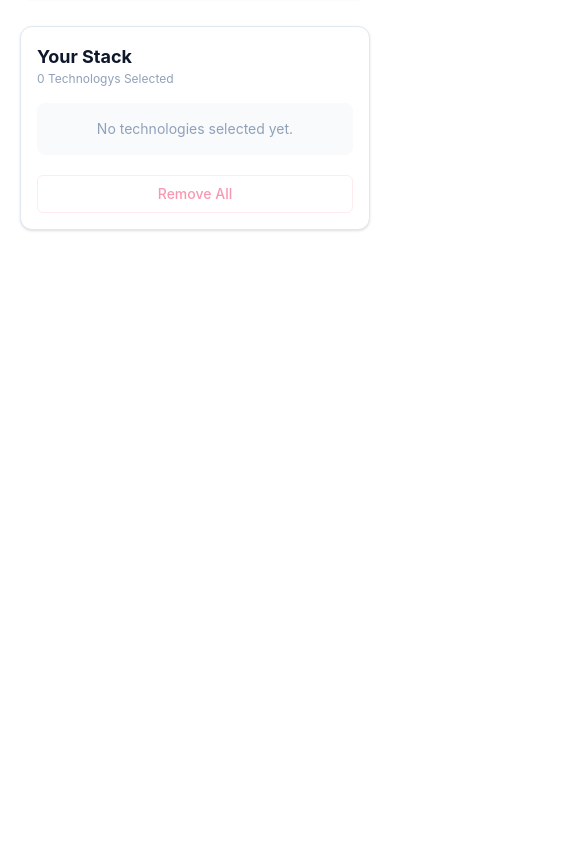
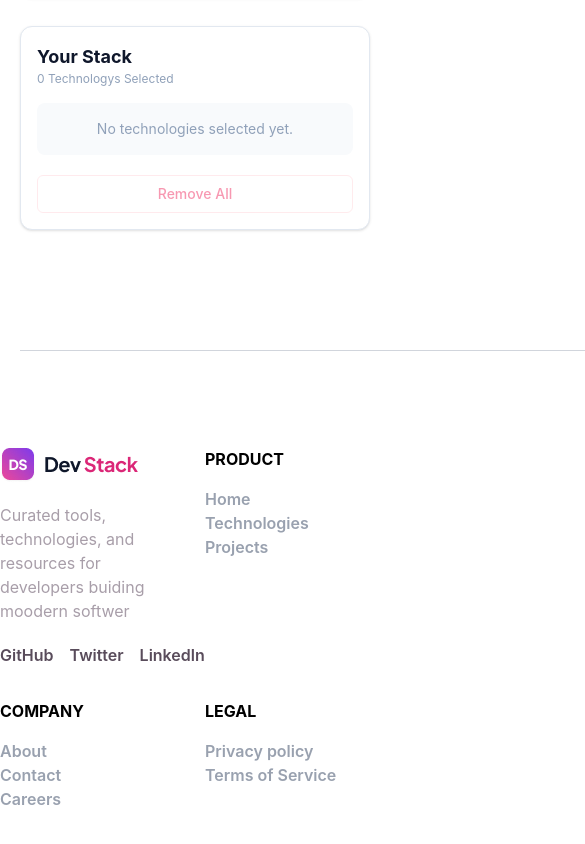
Before and after one commit to bkashsaifur049-creator/assainmenA05, a React (Vite) app: page / in a window 390 px wide. Shown: the part 5097-5941 px from the top of the page, 585 px wide, since content can reach past the window. Before the commit the page ends 5367 px from the top, so only its background shows below. Built offline with nearby package versions, Linux system fonts and the light colour scheme.

Commit message:
Add responsive technology cards section

```diff
--- a/src/App.tsx
+++ b/src/App.tsx
@@ -2,6 +2,7 @@
 import Naver from "./component/Naver"
 import Hero from "./component/Hero"
 import TechnologyCard from "./component/type/technologies"
+import Fotter from "./component/fotter"
 function App() {
 
 
@@ -11,6 +12,7 @@ function App() {
       <Naver></Naver>
       <Hero></Hero>
       <TechnologyCard></TechnologyCard>
+      <Fotter></Fotter>
     </>
   )
 }
--- /dev/null
+++ b/src/component/fotter.tsx
@@ -0,0 +1,48 @@
+import React from 'react';
+import logo from "../assets/logo-text.png"
+const Fotter = () => {
+    return (
+        <div>
+        <div className='grid grid-cols-2 mb-6 gap-5 mt-14 mr-0 container mx-auto md:grid-cols-4 max-w-6xl'>
+            <div>
+            <img src={logo} alt='foter logo'/>
+            <p className='text-mauve-400 mt-5'>Curated tools, technologies, and resources for developers buiding<br/> moodern softwer</p>
+            <ul className='flex gap-4 font-semibold text-mauve-600 mb-3 mt-5'>
+                <li>GitHub</li>
+                <li>Twitter</li>
+                <li>Linkedln</li>
+            </ul>
+            </div>
+            <div>
+                <h2 className='font-bold text-black'>PRODUCT</h2>
+                <ul className='font-semibold text-gray-400 mt-4'>
+                    <li>Home</li>
+                    <li>Technologies</li>
+                    <li>Projects</li>
+                </ul>
+            </div>
+            <div>
+                <h2 className='font-bold text-black'>COMPANY</h2>
+                <ul className='font-semibold text-gray-400 mt-4'>
+                    <li>About</li>
+                    <li>Contact</li>
+                    <li>Careers</li>
+                </ul>
+            </div>
+            <div>
+                <h2 className='font-bold text-black'>LEGAL</h2>
+                <ul className='font-semibold text-gray-400 mt-4'>
+                    <li>Privacy policy</li>
+                    <li>Terms of Service</li>
+                </ul>
+            </div>
+            <div className="h-px w-280 mt-30 bg-gray-300"></div>
+            </div>
+            {/* <p className="text-1xl items-center ml-25 mb-5 text-gray-500">
+      © 2026 Dev Stack. All rights reserved.
+    </p> */}
+        </div>
+    );
+};
+
+export default Fotter;
--- a/src/component/type/technologies.tsx
+++ b/src/component/type/technologies.tsx
@@ -1,10 +1,10 @@
 
 import { useEffect, useState } from "react";
-import type { Technology } from "./typeData";
+import type { technologyType } from "../typeData";
 
 function TechnologyCard() {
-  const [technologies, setTechnologies] = useState<Technology[]>([]);
-  const [selected, setSelected] = useState<Technology[]>([]);
+  const [technologies, setTechnologies] = useState<technologyType[]>([]);
+  const [selected, setSelected] = useState<technologyType[]>([]);
 
   useEffect(() => {
     fetch("/data.json")
@@ -12,12 +12,12 @@ function TechnologyCard() {
         if (!res.ok) throw new Error("Failed to load data");
         return res.json();
       })
-      .then((data: Technology[]) => setTechnologies(data))
+      .then((data: technologyType[]) => setTechnologies(data))
       .catch((error) => console.error(error));
   }, []);
 
   // Add or remove technology
-  const toggleStack = (tech: Technology) => {
+  const toggleStack = (tech: technologyType) => {
     setSelected((prev) =>
       prev.some((item) => item.id === tech.id)
         ? prev.filter((item) => item.id !== tech.id)
@@ -39,7 +39,7 @@ function TechnologyCard() {
     <section className="min-h-screen bg-white px-5 py-10 text-slate-900 md:px-10 lg:px-16">
       <h1 className="text-3xl font-extrabold">
         Explore the{" "}
-        <span className="bg-gradient-to-r from-pink-500 to-purple-500 bg-clip-text text-transparent">
+        <span className="bg-linear-to-r from-pink-500 to-purple-500 bg-clip-text text-transparent">
           Technologies
         </span>
       </h1>
@@ -161,6 +161,7 @@ function TechnologyCard() {
           </button>
         </aside>
       </div>
+      <div className="h-px w-280 mt-30 bg-gray-300"></div>
     </section>
   );
 }
--- a/src/component/typeData.tsx
+++ b/src/component/typeData.tsx
@@ -1,4 +1,4 @@
-interface technologyType{
+export interface technologyType{
     id : string ;
   name : string ;
 category: string;
```
